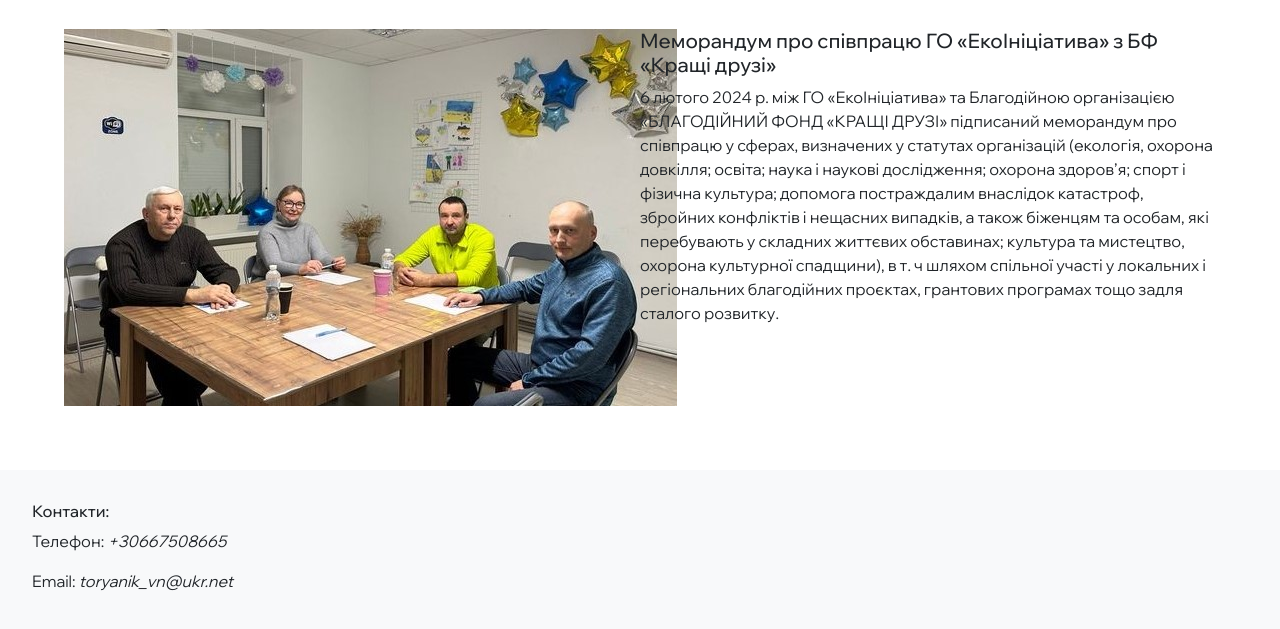
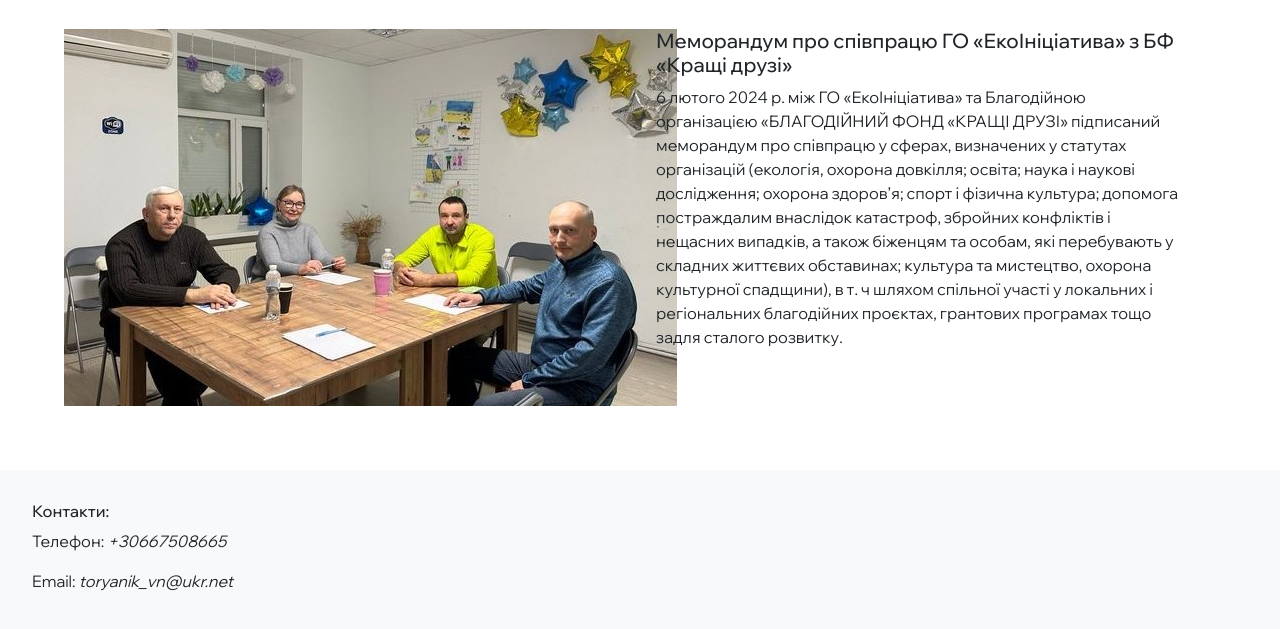
Before and after one commit to OksiMarty/Eco, a plain HTML site: page index.html in a window 1280 px wide. Shown: the part 3961-4590 px from the top of the page. Drawn offline with nearby package versions, Linux system fonts and the light colour scheme.

Commit message:
last for todat

```diff
--- a/index.html
+++ b/index.html
@@ -383,7 +383,7 @@
       <div>
         <img src="images/memoran.jpg" alt="" class="memoran" />
       </div>
-      <div>
+      <div class="memoran-text">
         <h5>Меморандум про співпрацю ГО «ЕкоІніціатива» з БФ «Кращі друзі»</h5>
         <p>
           6 лютого 2024 р. між ГО «ЕкоІніціатива» та Благодійною організацією
--- a/style.css
+++ b/style.css
@@ -119,6 +119,12 @@
   grid-template-columns: repeat(auto-fit, minmax(200px, 1fr));
   padding: 4rem;
   padding-top: 0;
+  gap: 2rem;
+}
+.memoran-text {
+  padding: 2rem;
+  padding-left: 0;
+  padding-top: 0;
 }
 .futter {
   background-color: #f8f9fa;
```
